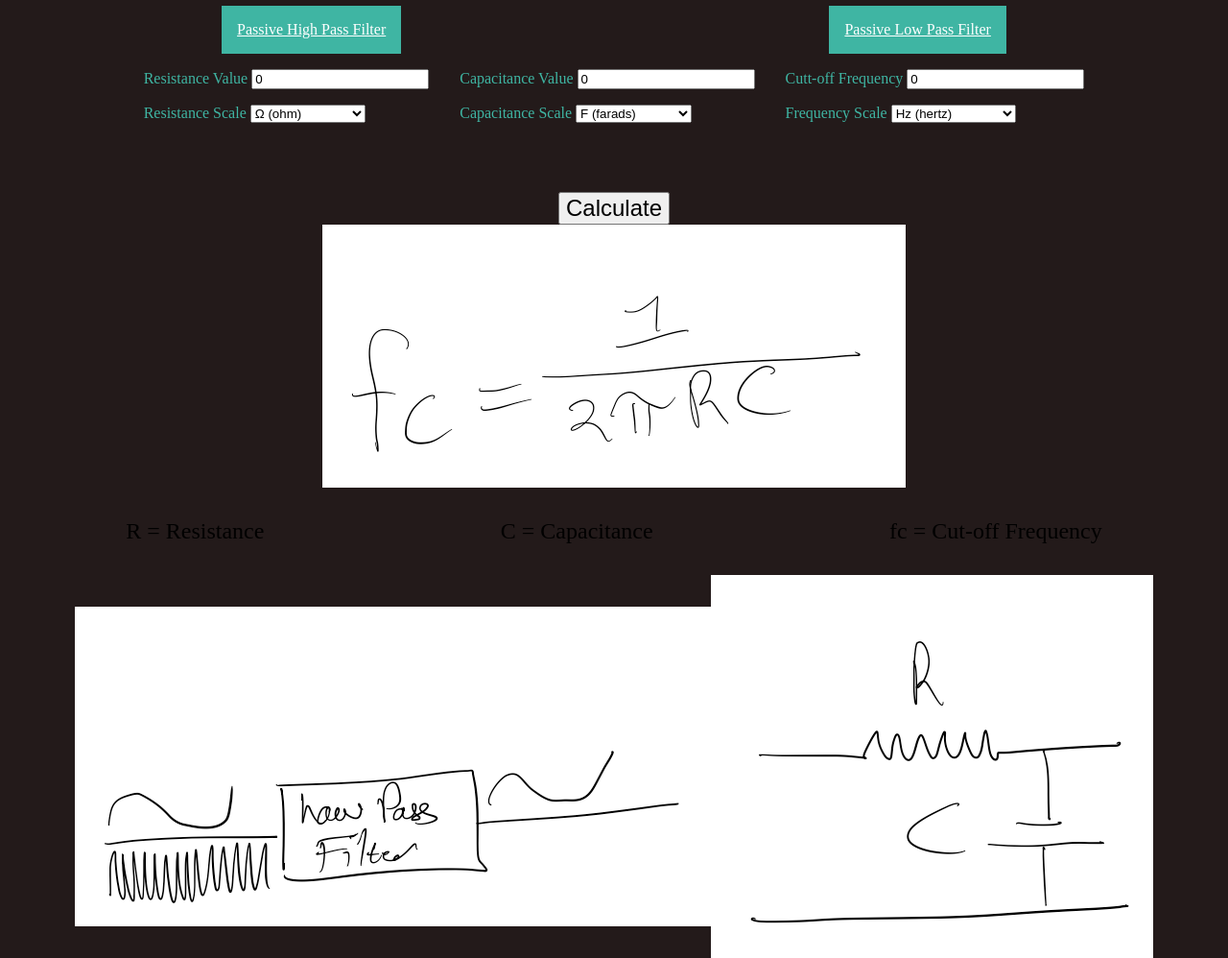
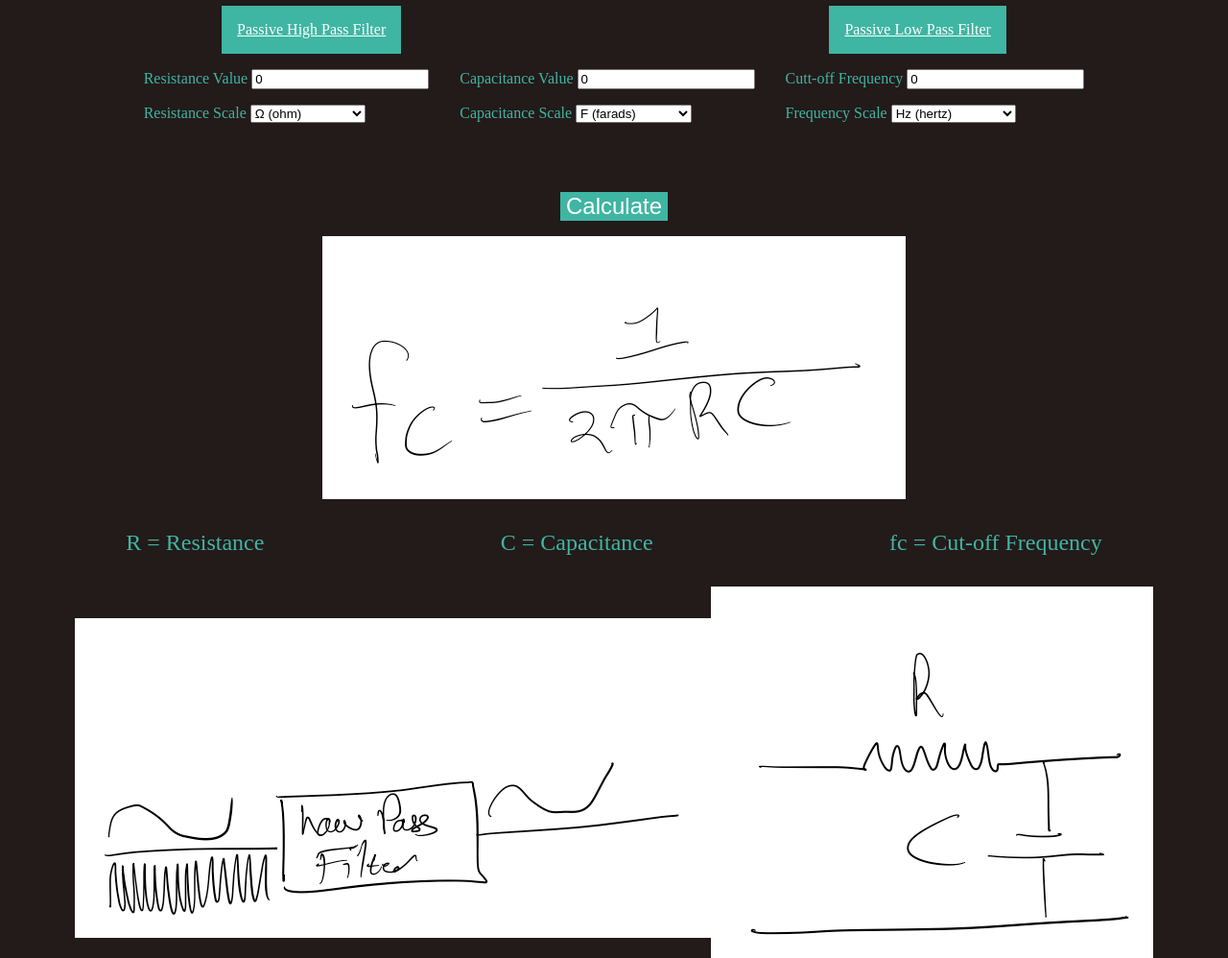
Before and after one commit to pieterkdevilliers/audio-filters-heroku, a PHP site: page /low-pass.html in a window 1280 px wide. Shown: the part 149-1147 px from the top of the page at 96% size. Run offline with PHP 8.4, Linux system fonts and the light colour scheme.

Commit message:
Add answer, calculate-button and legend color styling

```diff
--- a/assets/css/styles.css
+++ b/assets/css/styles.css
@@ -84,6 +84,19 @@ h2 {
 .calculate-button {
     justify-content: center;
     font-size: x-large;
+    margin-bottom: 00.5rem;
+}
+
+.calculate-button > button {
+    color: white;
+    background-color: #3fb5a3;
+    border: none;
+}
+
+.calculate-button > button:hover {
+    color:#3fb5a3;
+    background-color: white;
+    border: #3fb5a3;
 }
 
 .answer {
@@ -91,6 +104,10 @@ h2 {
     align-items: center;
     gap: 1rem;
     font-size: xx-large;
+}
+
+.answer > p {
+    color: #3fb5a3;
 }
 
 /* Set Equation and Legend positioning & size */
@@ -115,6 +132,7 @@ h2 {
     flex-wrap: nowrap;
     flex-shrink: 1;
     padding: 00.5rem;
+    color: #3fb5a3;
 }
 
 /* Set Filter Diagrams positioning & size */
```
